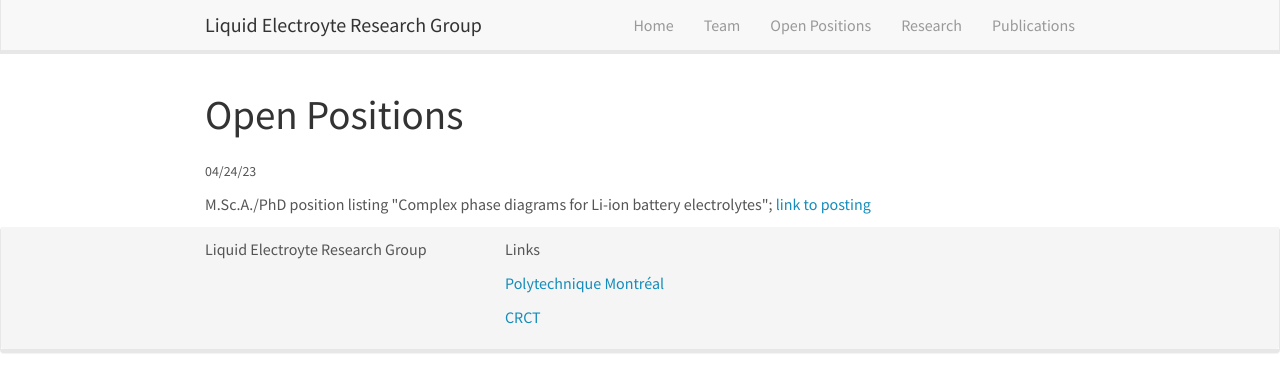
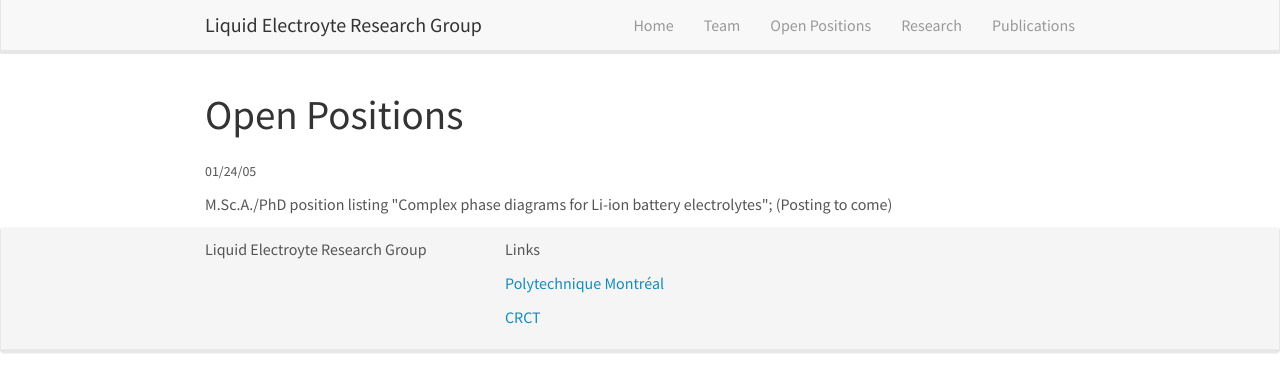
Before and after one commit to LECRCT/website, a Jekyll site: the page built from _pages/news.html, in a window 1280 px wide. Shown: the top 392 px of the page. Built offline with Jekyll 4.4.1, drawn with Linux system fonts in a browser that asks for light colours; nearby versions of some CDN libraries.

Commit message:
Update news.yml

```diff
--- a/_data/news.yml
+++ b/_data/news.yml
@@ -1,6 +1,7 @@
-- date: 04/24/23
+- date: 01/24/05
   title: ""
   tags:
     - some
     - tags
-  content: M.Sc.A./PhD position listing "Complex phase diagrams for Li-ion battery electrolytes"; <a href="https://www.polymtl.ca/expertises/en/complex-phase-diagrams-li-ion-battery-electrolytes" target="_blank">link to posting</a>
+  content: M.Sc.A./PhD position listing "Complex phase diagrams for Li-ion battery electrolytes"; (Posting to come)
+  #<a href="https://www.polymtl.ca/expertises/en/complex-phase-diagrams-li-ion-battery-electrolytes" target="_blank">link to posting</a>
```
